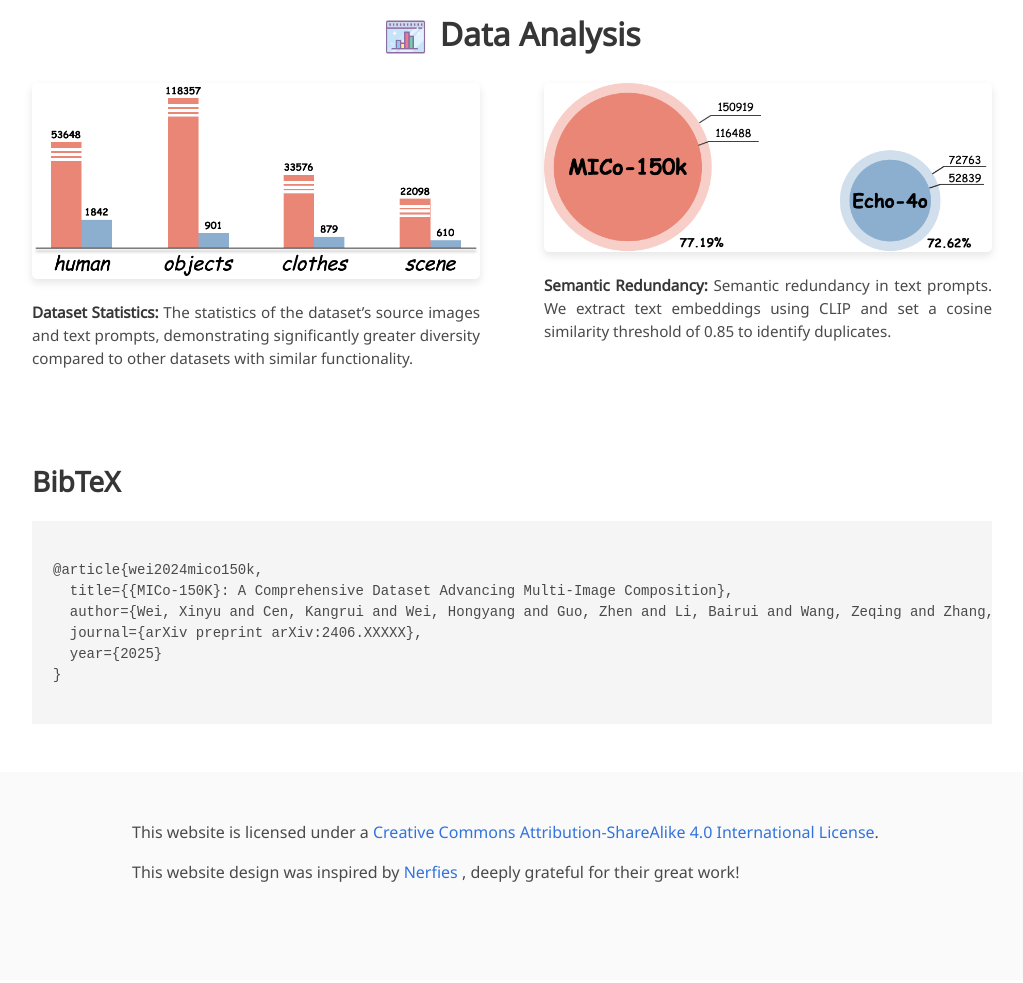
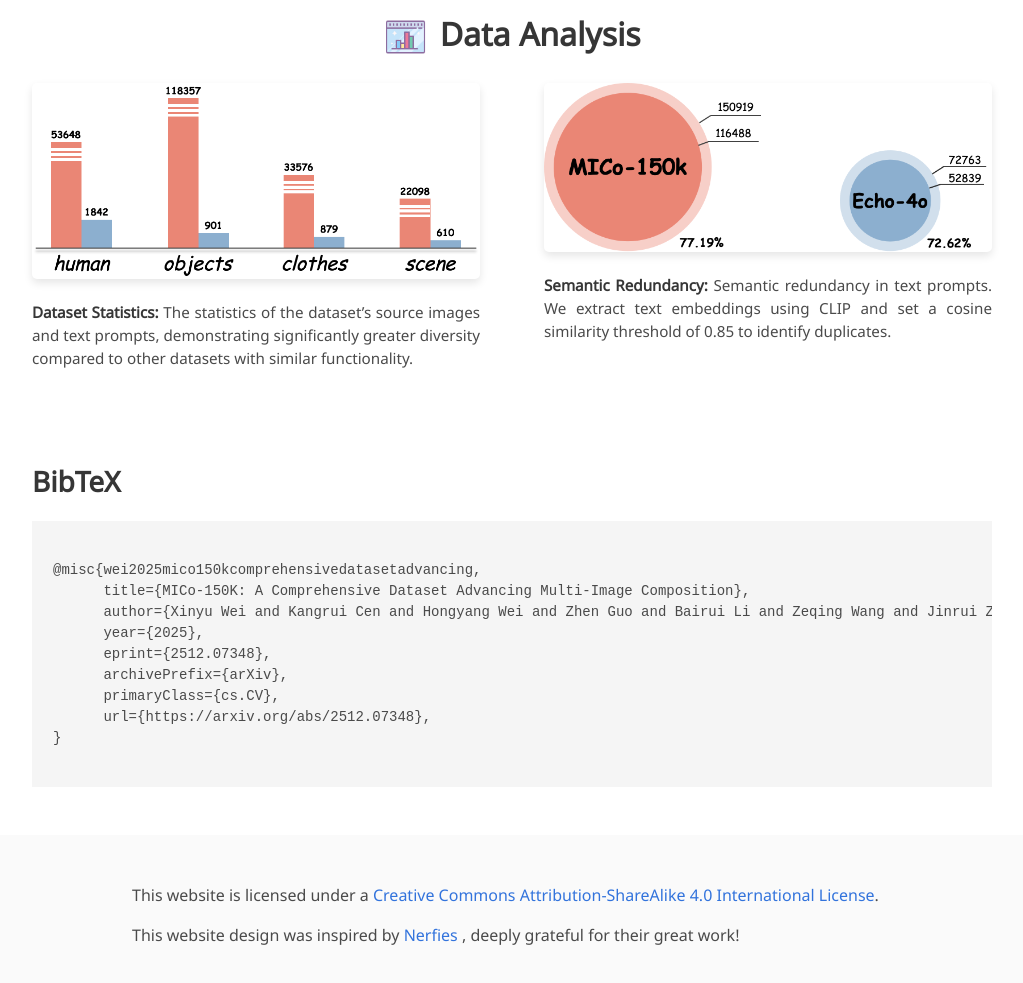
Before and after one commit to MICo-150K/MICo-150K.github.io, a plain HTML site: page index.html in a window 1280 px wide. Shown: the part 9873-10856 px from the top of the page, without its empty margins (128-1151 px from the left). Drawn offline with nearby package versions, Linux system fonts and the light colour scheme; some icons are missing; a web font is replaced by a local one.

Commit message:
Update links and bibtex

```diff
--- a/index.html
+++ b/index.html
@@ -95,7 +95,7 @@
             <div class="publication-links">
               <!-- Arxiv Link. -->
               <span class="link-block">
-                <a href=""
+                <a href="https://arxiv.org/abs/2512.07348"
                    class="external-link button is-normal is-rounded is-dark">
                   <span class="icon">
                       <i class="ai ai-arxiv"></i>
@@ -115,7 +115,7 @@
               </span> -->
               <!-- Code Link. -->
               <span class="link-block">
-                <a href=""
+                <a href="https://github.com/A113N-W3I/MICo-150K"
                    class="external-link button is-normal is-rounded is-dark">
                   <span class="icon">
                       <i class="fab fa-github"></i>
@@ -145,7 +145,7 @@
               </span>
               <!-- Model Link -->
               <span class="link-block">
-                <a href="https://huggingface.co/Afeng-x/SPHINX-V-Model"
+                <a href=""
                    class="external-link button is-normal is-rounded is-dark">
                   <span class="icon">
                     <img src="static/images/model.svg" alt="Model" style="width: 22px; height: 22px;">
@@ -750,11 +750,14 @@
   <div class="container is-max-desktop content">
     <h2 class="title">BibTeX</h2>
     <pre><code>
-@article{wei2024mico150k,
-  title={{MICo-150K}: A Comprehensive Dataset Advancing Multi-Image Composition},
-  author={Wei, Xinyu and Cen, Kangrui and Wei, Hongyang and Guo, Zhen and Li, Bairui and Wang, Zeqing and Zhang, Jinrui and Zhang, Lei},
-  journal={arXiv preprint arXiv:2406.XXXXX},
-  year={2025}
+@misc{wei2025mico150kcomprehensivedatasetadvancing,
+      title={MICo-150K: A Comprehensive Dataset Advancing Multi-Image Composition},
+      author={Xinyu Wei and Kangrui Cen and Hongyang Wei and Zhen Guo and Bairui Li and Zeqing Wang and Jinrui Zhang and Lei Zhang},
+      year={2025},
+      eprint={2512.07348},
+      archivePrefix={arXiv},
+      primaryClass={cs.CV},
+      url={https://arxiv.org/abs/2512.07348},
 }
     </code></pre>
   </div>
```
Also changed, not shown: 3 other files.
